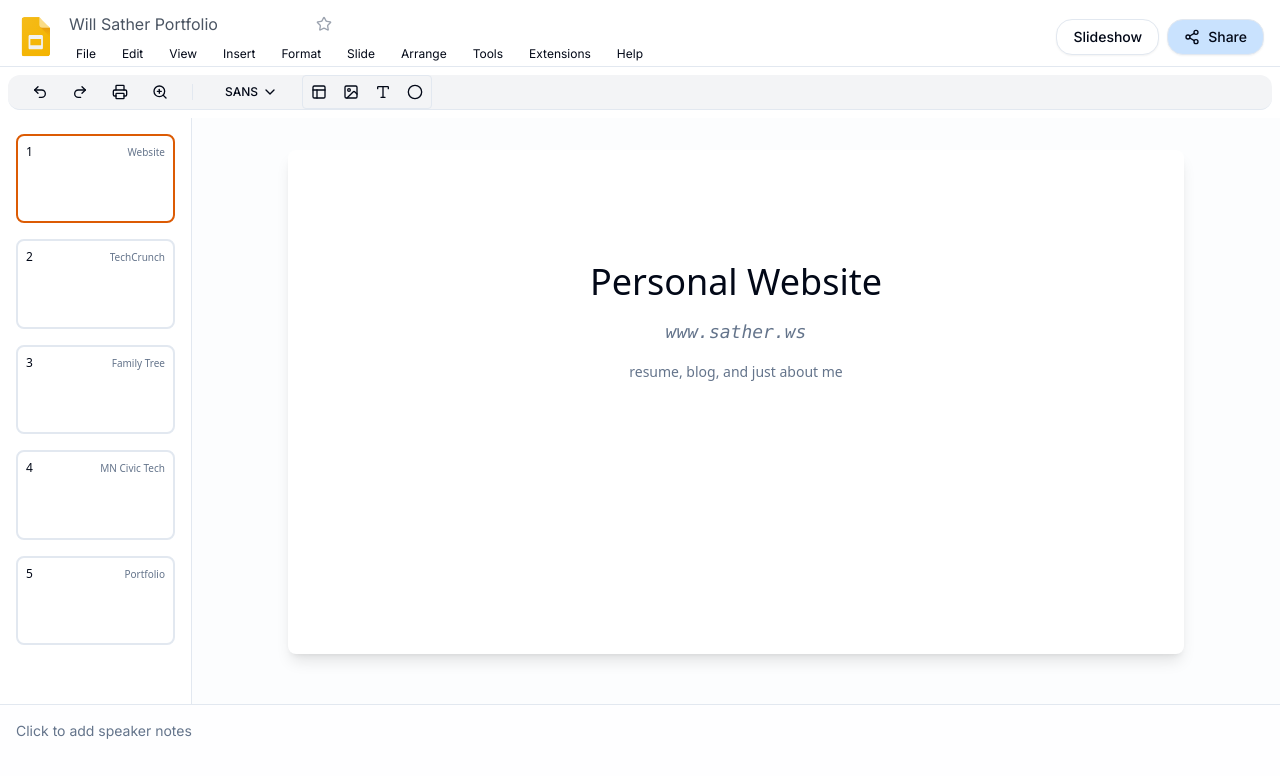
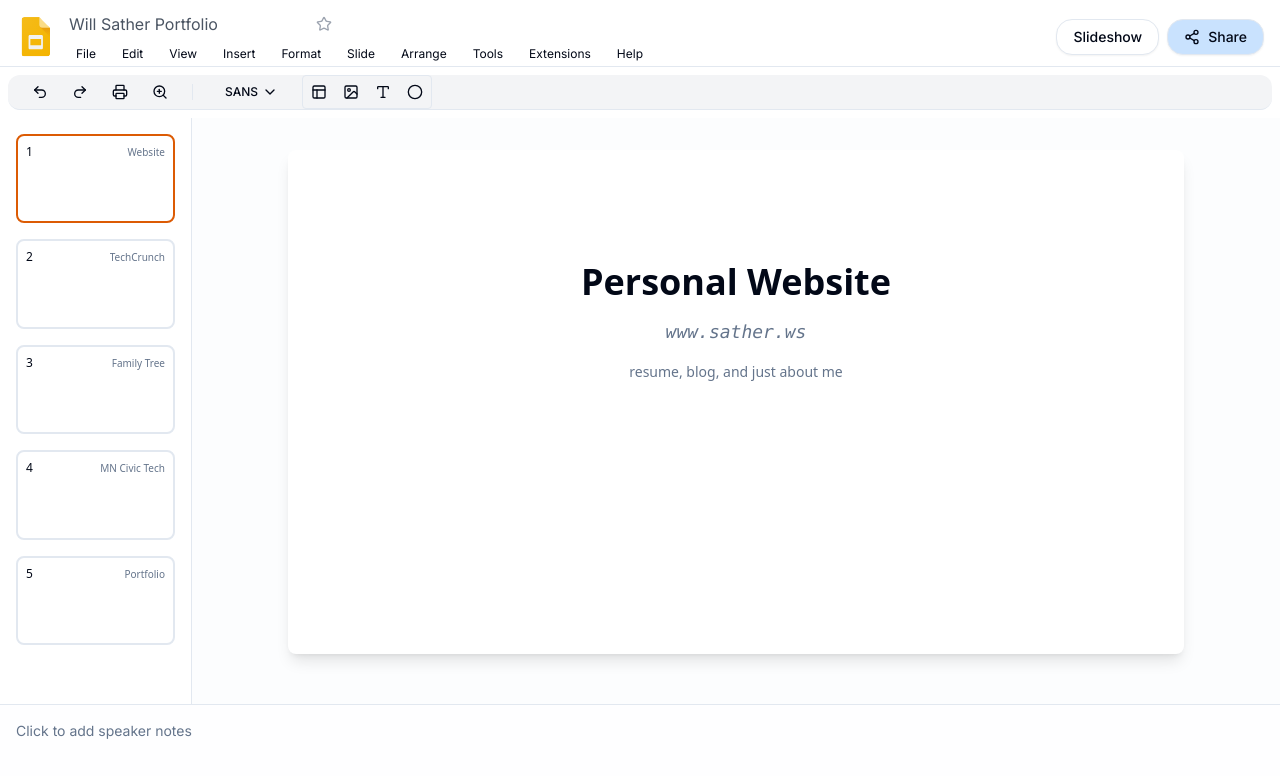
Before and after one commit to willsather/google-slides, a Next.js app: page / in a window 1280 px wide. Shown: the top 776 px of the page. Built offline with nearby package versions, Linux system fonts and the light colour scheme.

Commit message:
chore: bold slide title

```diff
--- a/src/app/project.tsx
+++ b/src/app/project.tsx
@@ -5,7 +5,7 @@ export default function Project({
 }: { name: string; url: string; description: string }) {
   return (
     <div className="space-y-4">
-      <h1 className="mt-20 mb-4 text-center font-light text-4xl">{name}</h1>
+      <h1 className="mt-20 mb-4 text-center font-bold text-4xl">{name}</h1>
 
       <a href={`https://${url}`} target="_blank" rel="noreferrer">
         <p className="text-center font-mono text-lg text-muted-foreground italic hover:underline">
```
